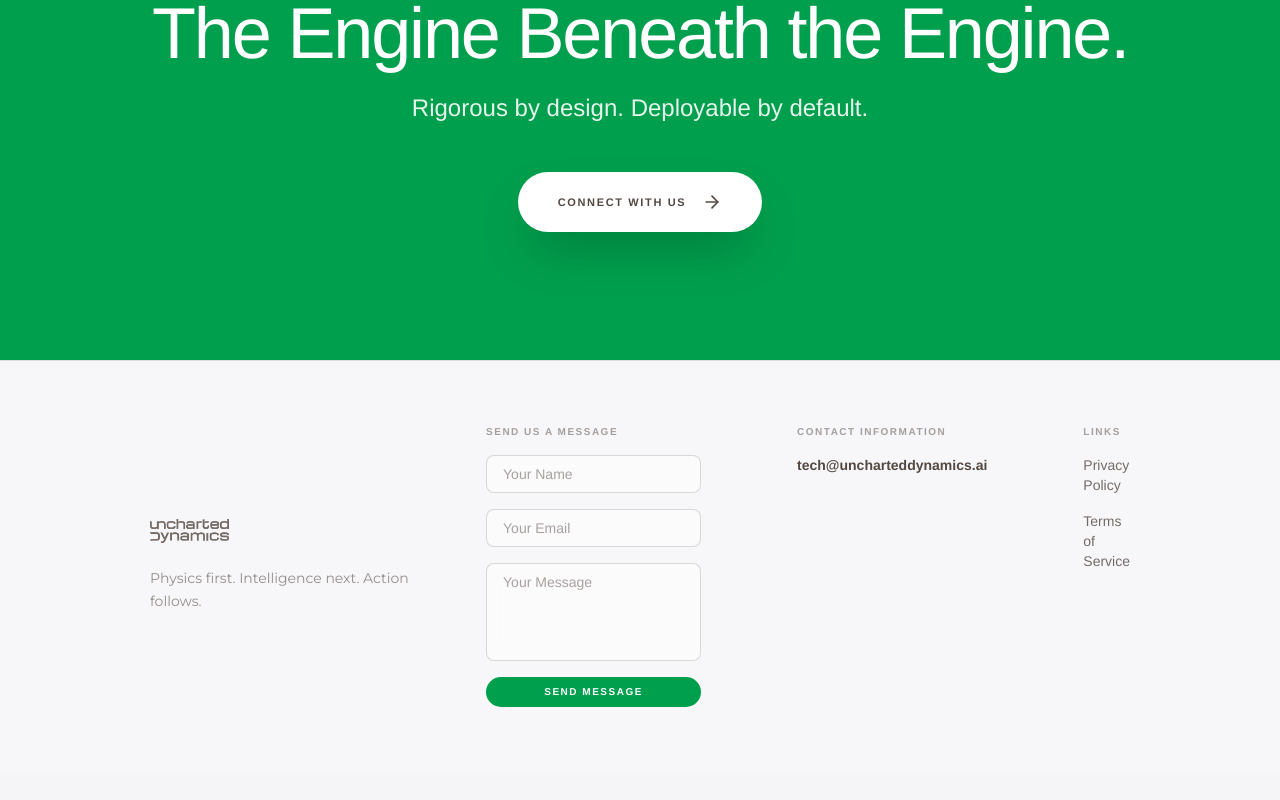
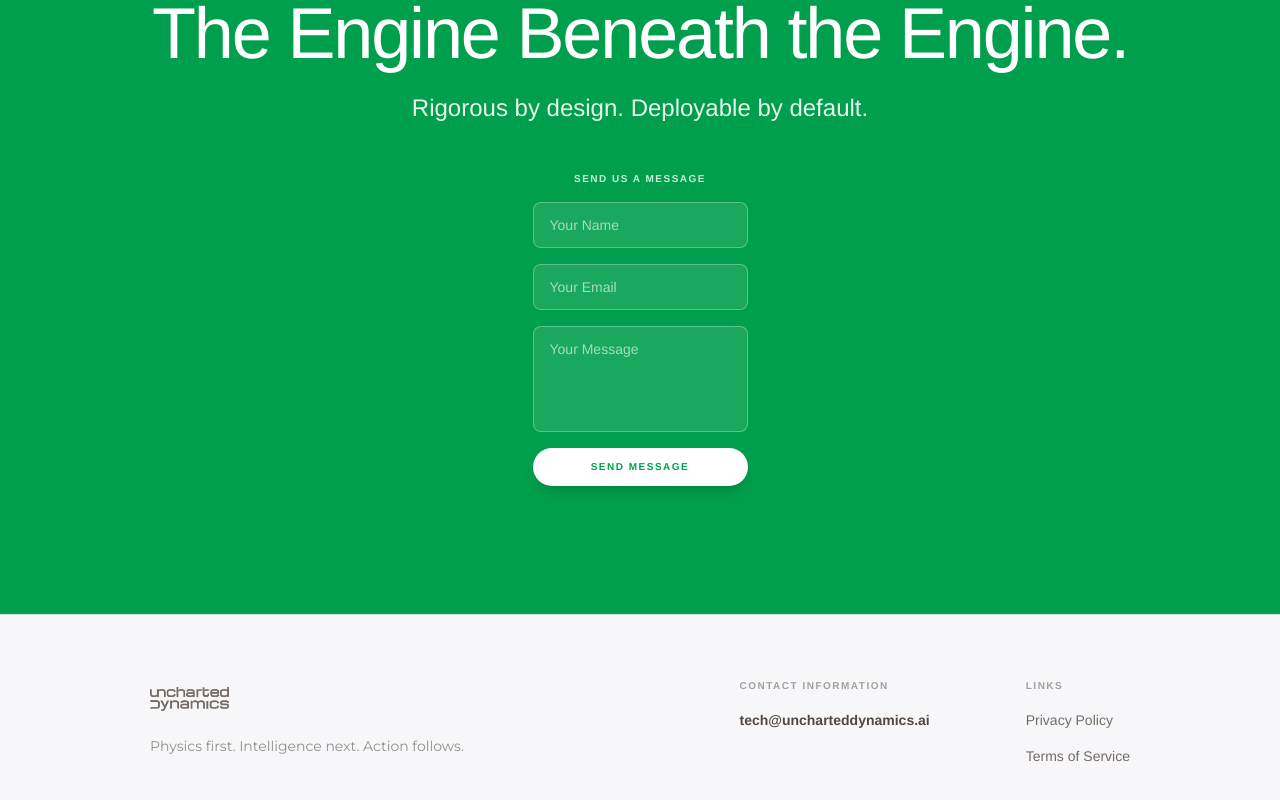
Before and after one commit to Vanehezhewen/uncharted-dynamics, a React (Vite) app: page / in a window 1280 px wide. Shown: the part 4695-5495 px from the top of the page. Before the commit the page ends 5466 px from the top, so only its background shows below. Built offline with nearby package versions, Linux system fonts and the light colour scheme.

Commit message:
contact form changed

```diff
--- a/src/App.tsx
+++ b/src/App.tsx
@@ -545,18 +545,13 @@ const FinalCTA = () => (
     <p className="text-xl sm:text-2xl opacity-90 mb-12 max-w-2xl font-light">
       Rigorous by design. Deployable by default.
     </p>
-    <a
-      href="#contact"
-      className="py-5 px-10 text-brand-text text-[11px] font-bold tracking-[0.15em] uppercase bg-white hover:scale-105 transition-all rounded-full shadow-2xl flex items-center gap-4"
-    >
-      Connect With Us <ArrowRight className="w-5 h-5" />
-    </a>
+    <ContactForm />
   </section>
 );
 
 const ContactForm = () => (
   <div className="flex flex-col gap-4 text-sm max-w-md">
-    <span className="text-[10px] font-bold tracking-[0.15em] uppercase opacity-50">
+    <span className="text-[10px] font-bold tracking-[0.15em] uppercase text-white/80">
       Send us a message
     </span>
     <form
@@ -569,26 +564,26 @@ const ContactForm = () => (
         type="text"
         name="name"
         placeholder="Your Name"
-        className="px-4 py-2 border border-brand-text/20 rounded-lg bg-white/50 backdrop-blur-sm focus:outline-none focus:border-brand-accent"
+        className="px-4 py-3 border border-white/30 rounded-lg bg-white/10 backdrop-blur-sm text-white placeholder-white/60 focus:outline-none focus:border-white/50"
         required
       />
       <input
         type="email"
         name="email"
         placeholder="Your Email"
-        className="px-4 py-2 border border-brand-text/20 rounded-lg bg-white/50 backdrop-blur-sm focus:outline-none focus:border-brand-accent"
+        className="px-4 py-3 border border-white/30 rounded-lg bg-white/10 backdrop-blur-sm text-white placeholder-white/60 focus:outline-none focus:border-white/50"
         required
       />
       <textarea
         name="message"
         placeholder="Your Message"
         rows={4}
-        className="px-4 py-2 border border-brand-text/20 rounded-lg bg-white/50 backdrop-blur-sm focus:outline-none focus:border-brand-accent resize-none"
+        className="px-4 py-3 border border-white/30 rounded-lg bg-white/10 backdrop-blur-sm text-white placeholder-white/60 focus:outline-none focus:border-white/50 resize-none"
         required
       />
       <button
         type="submit"
-        className="px-6 py-2 bg-brand-accent text-white text-[10px] font-bold tracking-[0.15em] uppercase rounded-full hover:bg-brand-accent/90 transition-colors"
+        className="px-6 py-3 bg-white text-brand-accent text-[10px] font-bold tracking-[0.15em] uppercase rounded-full hover:bg-white/90 transition-colors shadow-lg"
       >
         Send Message
       </button>
@@ -618,7 +613,6 @@ const Footer = () => (
     </div>
 
     <div className="flex flex-col sm:flex-row gap-12 lg:gap-24">
-      <ContactForm />
       <div className="flex flex-col gap-4 text-sm">
         <span className="text-[10px] font-bold tracking-[0.15em] uppercase opacity-50">
           Contact Information
```
